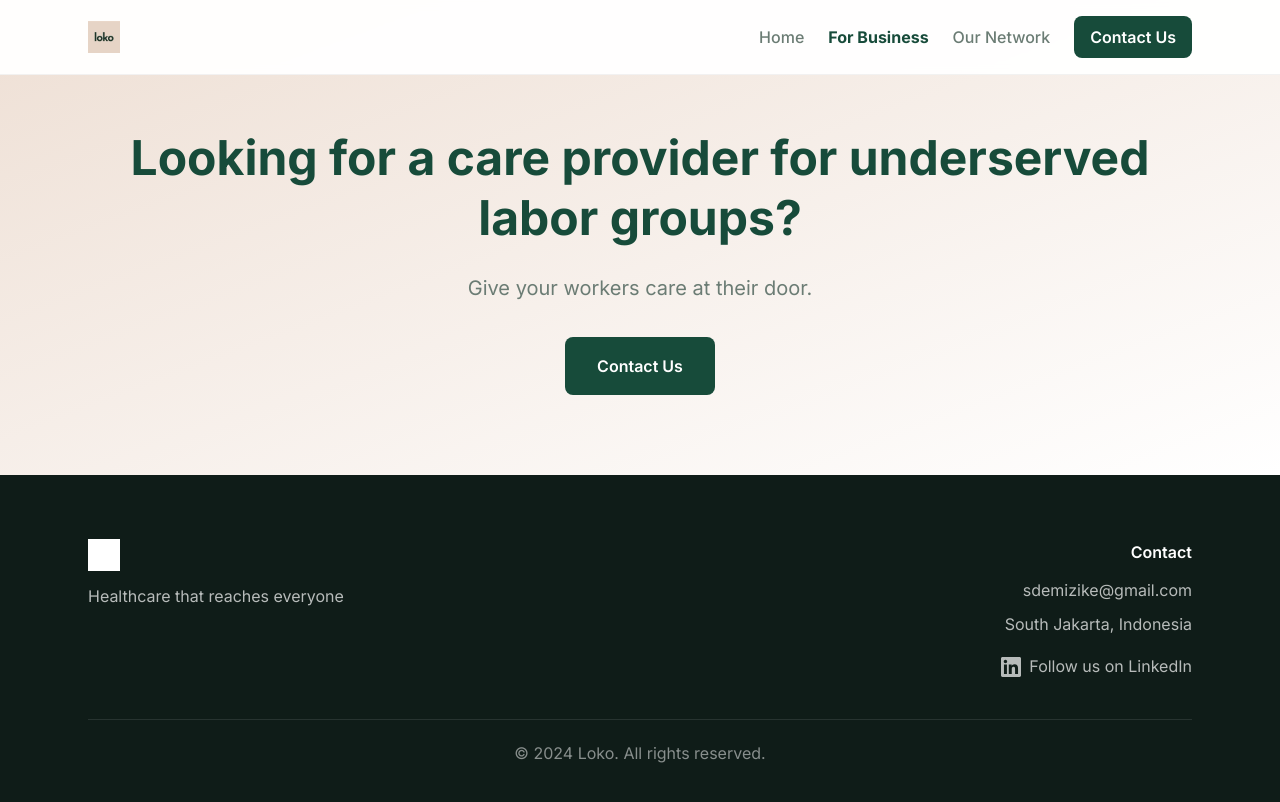
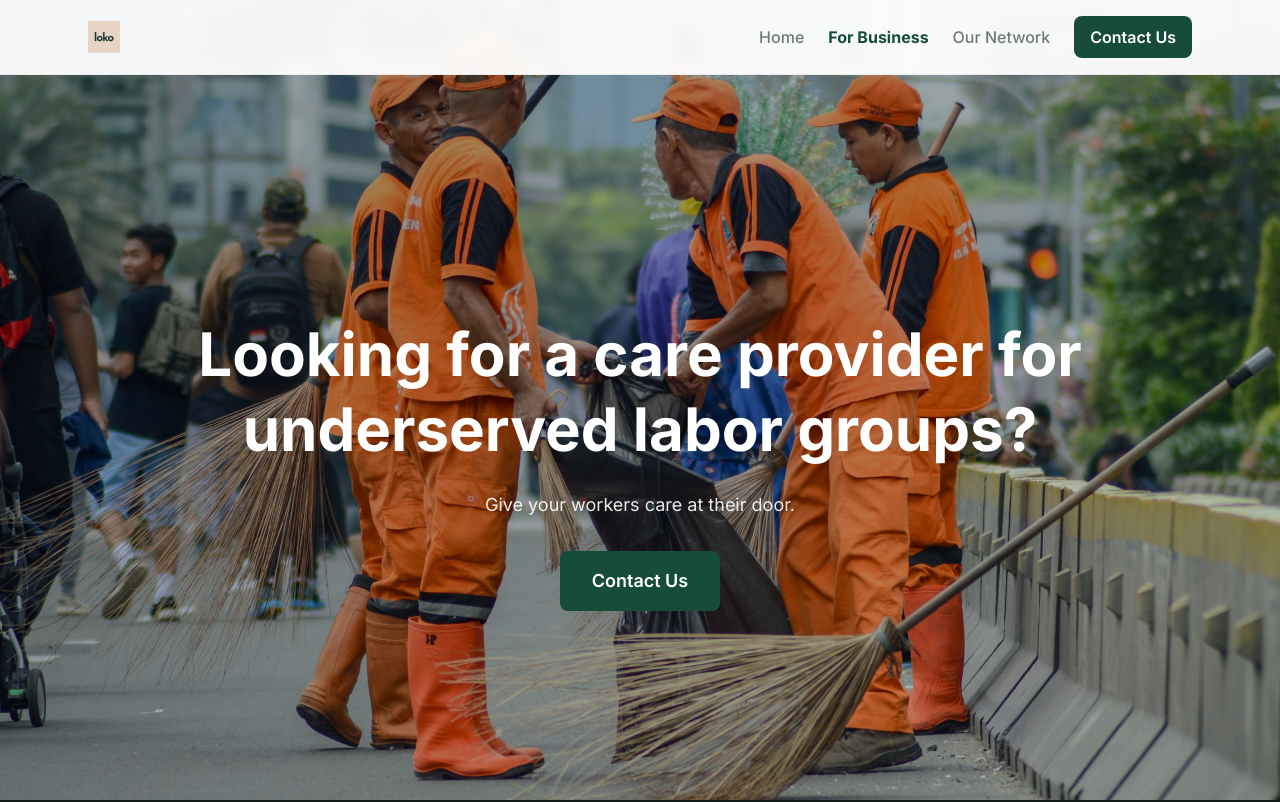
Before and after one commit to loko-care/loko-care.github.io, a React (Vite) app: page /for-business in a window 1280 px wide. Shown: the top 802 px of the page. Built offline with nearby package versions, Linux system fonts and the light colour scheme.

Commit message:
update on heroes

```diff
--- a/src/components/ContactPage.tsx
+++ b/src/components/ContactPage.tsx
@@ -7,17 +7,29 @@ const ContactPage: React.FC = () => {
     <div className="font-inter text-loko-ink leading-relaxed min-h-screen flex flex-col">
       <Header currentPage="contact" />
 
-      <main className="flex-grow bg-gradient-to-br from-loko-beige to-white">
+      <main className="flex-grow">
         {/* Hero Section */}
-        <section className="pt-32 pb-20">
+        <section className="relative h-screen min-h-[600px]">
+          <div className="absolute inset-0">
+            <img
+              src="/photos/photo4.jpg"
+              alt="Get in touch with Loko healthcare team"
+              className="w-full h-full object-cover"
+            />
+          </div>
+          <div className="absolute inset-0 bg-gradient-to-br from-black/40 to-black/20 flex items-center justify-center pt-32">
+            <div className="max-w-4xl mx-auto px-6">
+              <div className="text-white text-center">
+                <h1 className="text-6xl font-bold leading-tight mb-6">Contact Us</h1>
+                <p className="text-lg mb-8 opacity-90">Got an inquiry or two? Drop us a hello and we'll get back to you as soon as we can!</p>
+              </div>
+            </div>
+          </div>
+        </section>
+
+        {/* Contact Information Section */}
+        <section className="py-20 bg-gradient-to-br from-loko-beige to-white">
           <div className="max-w-4xl mx-auto px-6 text-center">
-            <h1 className="text-5xl font-bold text-loko-green leading-tight mb-6">
-              Contact Us
-            </h1>
-            <p className="text-xl text-loko-muted mb-12 leading-relaxed">
-              Got an inquiry or two? Drop us a hello and we'll get back to you as soon as we can!
-            </p>
-
             {/* Contact Information */}
             <div className="max-w-2xl mx-auto">
               <div className="grid grid-cols-1 md:grid-cols-3 gap-8">
--- a/src/components/ForBusinessPage.tsx
+++ b/src/components/ForBusinessPage.tsx
@@ -27,20 +27,28 @@ const ForBusinessPage: React.FC = () => {
     <div className="font-inter text-loko-ink leading-relaxed min-h-screen flex flex-col">
       <Header currentPage="for-business" />
 
-      <main className="flex-grow bg-gradient-to-br from-loko-beige to-white">
+      <main className="flex-grow">
         {/* Hero Section */}
-        <section className="pt-32 pb-20">
-          <div className="max-w-6xl mx-auto px-6 text-center">
-            <h1 className="text-5xl font-bold text-loko-green leading-tight mb-6">
-              Looking for a care provider for underserved labor groups?
-            </h1>
-            <p className="text-xl text-loko-muted mb-8 leading-relaxed">
-              Give your workers care at their door.
-            </p>
-            <div className="flex justify-center">
-              <a href="/contact" className="bg-loko-green text-white px-8 py-4 rounded-lg font-semibold hover:-translate-y-0.5 hover:shadow-xl transition-all inline-block">
-                Contact Us
-              </a>
+        <section className="relative h-screen min-h-[600px]">
+          <div className="absolute inset-0">
+            <img
+              src="/photos/photo5.jpg"
+              alt="Healthcare solutions for businesses and labor groups"
+              className="w-full h-full object-cover"
+            />
+          </div>
+          <div className="absolute inset-0 bg-gradient-to-br from-black/40 to-black/20 flex items-center justify-center pt-32">
+            <div className="max-w-6xl mx-auto px-6">
+              <div className="text-white text-center">
+                <h1 className="text-6xl font-bold leading-tight mb-6">Looking for a care provider for underserved labor groups?</h1>
+                <p className="text-lg mb-8 opacity-90">Give your workers care at their door.</p>
+                <a
+                  href="/contact"
+                  className="inline-block bg-loko-green text-white px-8 py-4 rounded-lg font-semibold text-lg hover:-translate-y-0.5 hover:shadow-xl transition-all duration-200"
+                >
+                  Contact Us
+                </a>
+              </div>
             </div>
           </div>
         </section>
--- a/src/components/HomePage.tsx
+++ b/src/components/HomePage.tsx
@@ -75,8 +75,16 @@ const HomePage: React.FC = () => {
         <section className="py-16 bg-loko-beige">
           <div className="max-w-6xl mx-auto px-6">
             <div className="grid grid-cols-1 lg:grid-cols-5 gap-8 items-center">
-              {/* Circular Ecosystem Diagram - Left Side */}
-              <div className="relative max-w-lg mx-auto lg:mx-0 lg:col-span-2">
+              {/* Text Content - First on mobile, Right side on desktop */}
+              <div className="text-center lg:text-left lg:col-span-3 lg:order-2">
+                <h2 className="text-4xl font-bold text-loko-green mb-6">Our role in the care journey</h2>
+                <p className="text-xl text-loko-muted">
+                  We connect every part of the healthcare journey into one ecosystem — from patients to Community Health Workers (CHWs), pharmacies, and delivery partners — ensuring care that is approachable, appropriate, and affordable.
+                </p>
+              </div>
+
+              {/* Circular Ecosystem Diagram - Second on mobile, Left side on desktop */}
+              <div className="relative max-w-lg mx-auto lg:mx-0 lg:col-span-2 lg:order-1">
               <svg viewBox="0 0 400 400" className="w-full h-auto">
                 {/* Circular arrows with different colors - rotated counterclockwise */}
                   {/* Top to right arc */}
@@ -162,14 +170,6 @@ const HomePage: React.FC = () => {
                 </div>
               </div>
               </div>
-
-              {/* Text Content - Right Side */}
-              <div className="text-left lg:col-span-3">
-                <h2 className="text-4xl font-bold text-loko-green mb-6">Our role in the care journey</h2>
-                <p className="text-xl text-loko-muted">
-                  We connect every part of the healthcare journey into one ecosystem — from patients to Community Health Workers (CHWs), pharmacies, and delivery partners — ensuring care that is approachable, appropriate, and affordable.
-                </p>
-              </div>
             </div>
           </div>
         </section>
--- a/src/components/OurNetworkPage.tsx
+++ b/src/components/OurNetworkPage.tsx
@@ -9,14 +9,27 @@ const OurNetworkPage: React.FC = () => {
 
       <main className="flex-grow">
         {/* Hero Section */}
-        <section className="pt-32 pb-24 bg-gradient-to-br from-loko-beige to-loko-beige/50">
-          <div className="max-w-6xl mx-auto px-6 text-center">
-            <h1 className="text-5xl font-bold text-loko-green leading-tight mb-6">
-              People on the Value Chain
-            </h1>
-            <p className="text-xl text-loko-muted mb-8 leading-relaxed max-w-3xl mx-auto">
-              We integrate Community Health Workers, clinicians, pharmacies, and delivery partners into one seamless journey
-            </p>
+        <section className="relative h-screen min-h-[600px]">
+          <div className="absolute inset-0">
+            <img
+              src="/photos/photo3.jpg"
+              alt="Healthcare network connecting patients with quality care"
+              className="w-full h-full object-cover"
+            />
+          </div>
+          <div className="absolute inset-0 bg-gradient-to-br from-black/40 to-black/20 flex items-center justify-center pt-32">
+            <div className="max-w-6xl mx-auto px-6">
+              <div className="text-white text-center">
+                <h1 className="text-6xl font-bold leading-tight mb-6">People on the Value Chain</h1>
+                <p className="text-lg mb-8 opacity-90 max-w-3xl mx-auto">We integrate Community Health Workers, clinicians, pharmacies, and delivery partners into one seamless journey</p>
+                <a
+                  href="/contact"
+                  className="inline-block bg-loko-green text-white px-8 py-4 rounded-lg font-semibold text-lg hover:-translate-y-0.5 hover:shadow-xl transition-all duration-200"
+                >
+                  Join Our Network
+                </a>
+              </div>
+            </div>
           </div>
         </section>
 
```
